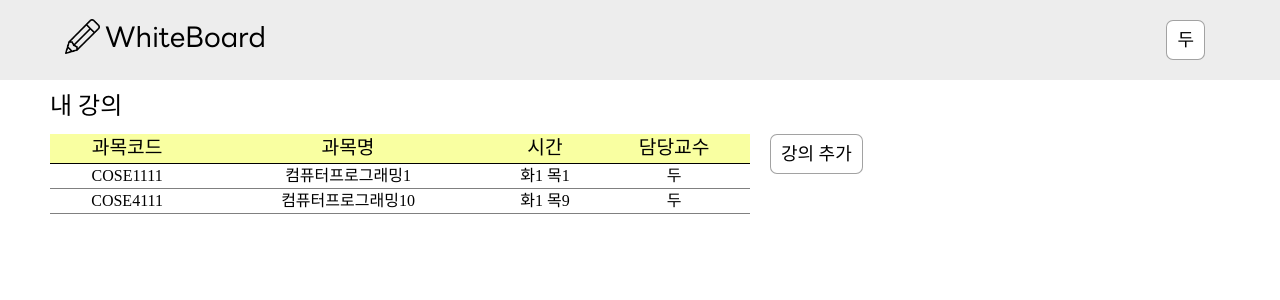
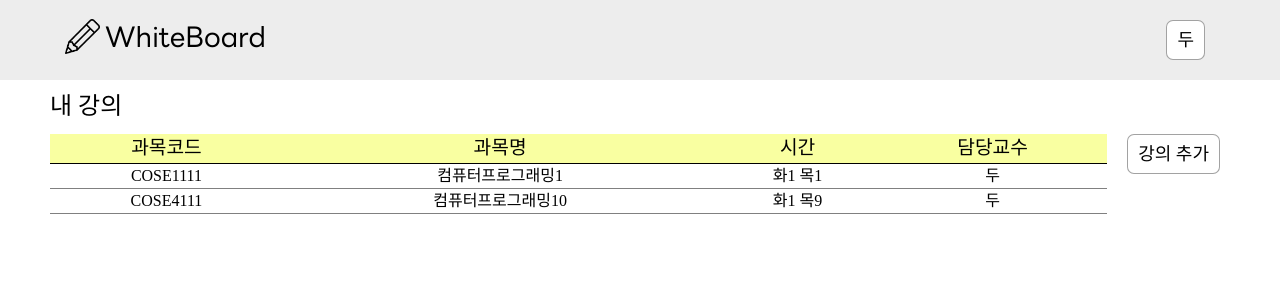
Before and after one commit to Durn02/whiteboard, a React (Create React App) app: page /manage in a window 1280 px wide. Shown: the top 300 px of the page. Built offline with nearby package versions, Linux system fonts and the light colour scheme; a web font is replaced by a local one.

Commit message:
Design(professorhomepage.css): 테이블 가로 길이 제한 없앰

```diff
--- a/src/pages/ProfessorHomePage/ProfessorHomePage.module.css
+++ b/src/pages/ProfessorHomePage/ProfessorHomePage.module.css
@@ -14,6 +14,5 @@
 
 .table {
   flex: 1;
-  max-width: 700px;
   margin-right: 20px;
 }
```
